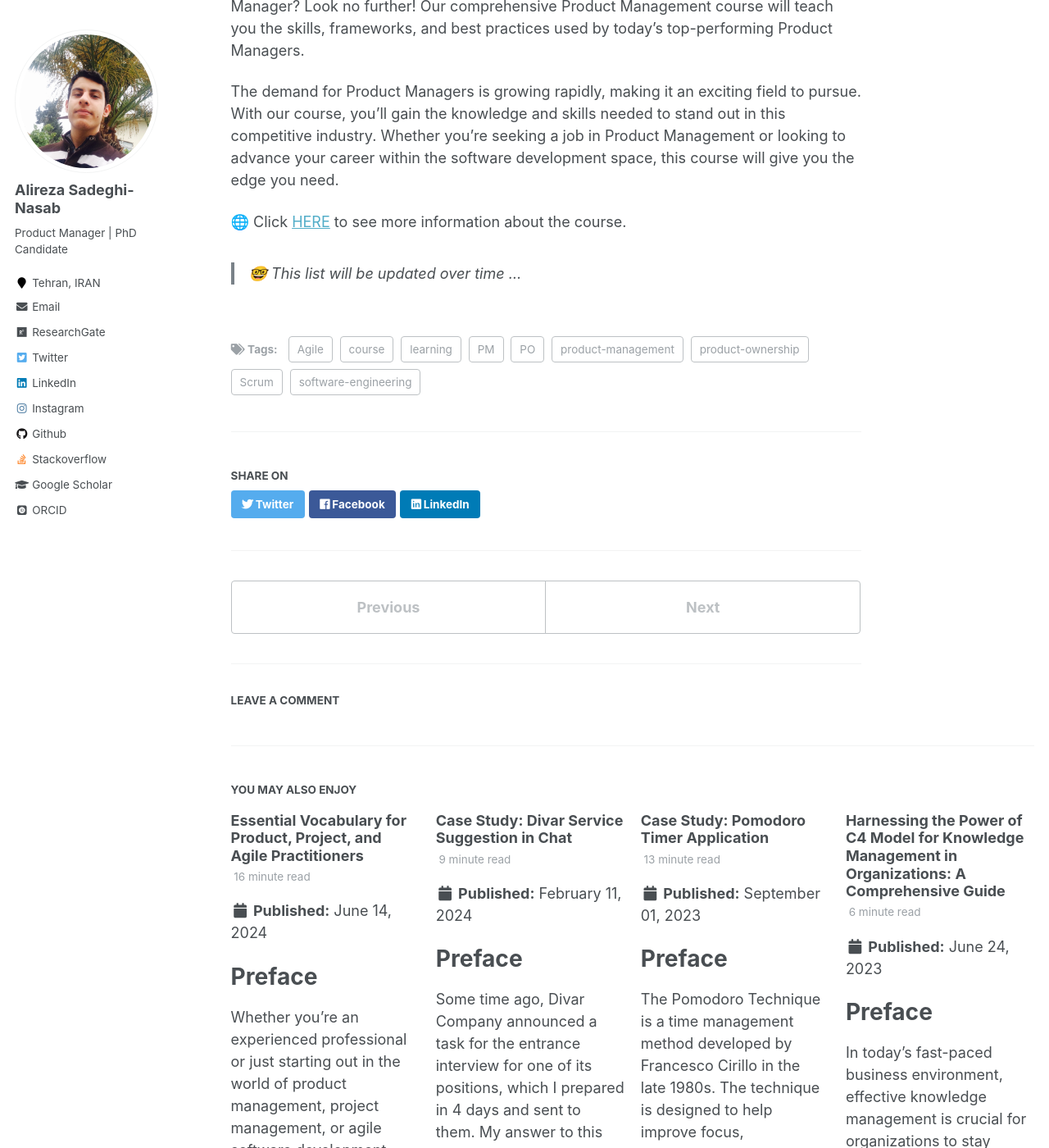
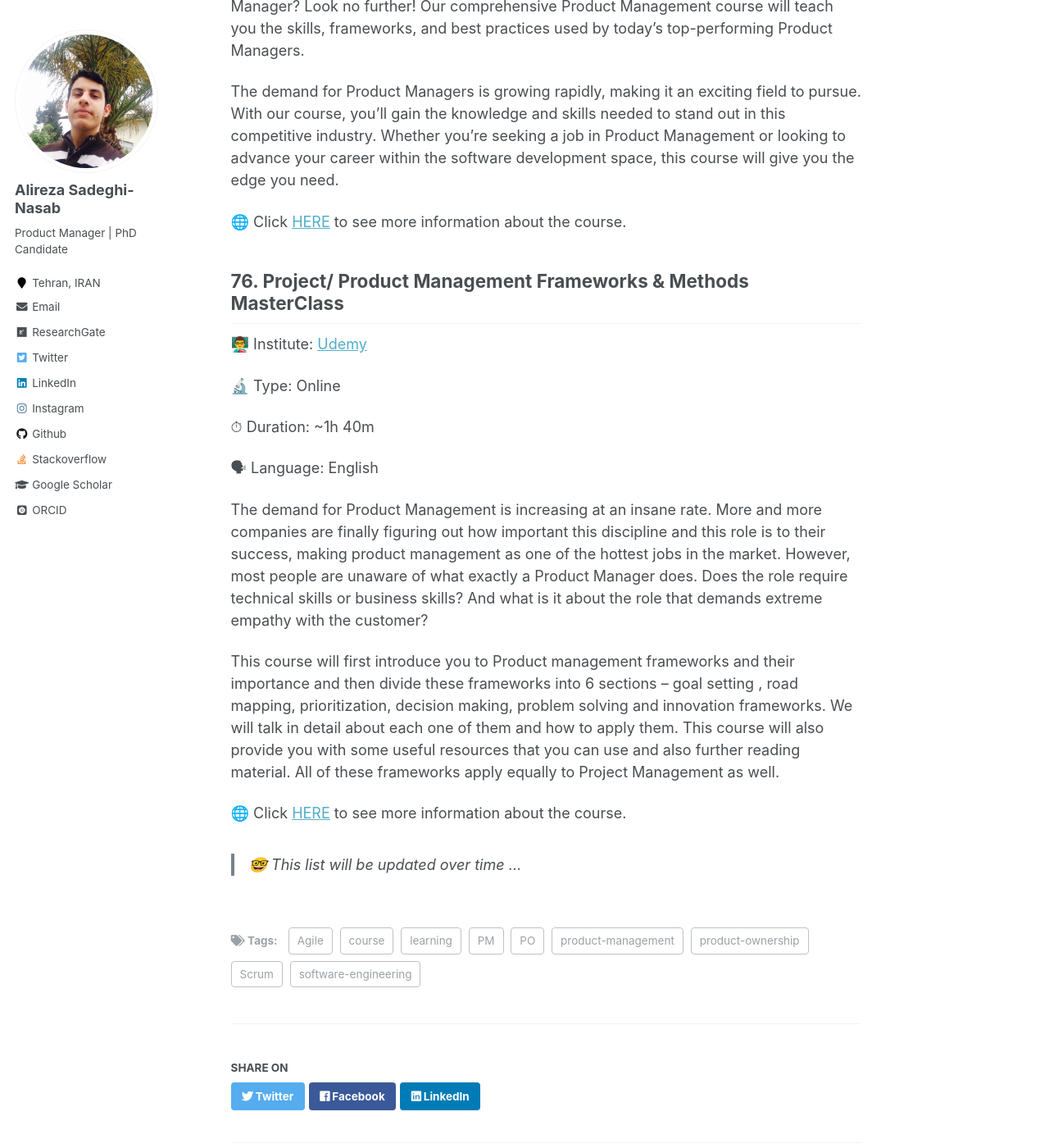
Before and after one commit to AlirezaSN/AlirezaSN.github.io, a Jekyll site: the page built from _posts/2023-03-25-blog-post-14.md, in a window 1280 px wide and 1400 px high, scrolled down 52354 px. Shown: the whole window at 82% size. Built offline with Jekyll 4.4.1, drawn with Linux system fonts in a browser that asks for light colours; some web fonts are replaced; comment, search, counter and statistics services are not loaded; some of the changed text lies outside the part shown.

Commit message:
add a new course

```diff
--- a/_posts/2023-03-25-blog-post-14.md
+++ b/_posts/2023-03-25-blog-post-14.md
@@ -1425,4 +1425,20 @@ The demand for Product Managers is growing rapidly, making it an exciting field
 
 🌐 Click [HERE](https://www.udemy.com/course/product-management-101-essential-skills-for-success/) to see more information about the course.
 
+## 76. Project/ Product Management Frameworks & Methods MasterClass
+
+👨‍🏫 Institute: [Udemy]((https://www.udemy.com))
+
+🔬 Type: Online
+
+⏱ Duration: ~1h 40m
+
+🗣 Language: English
+
+The demand for Product Management is increasing at an insane rate. More and more companies are finally figuring out how important this discipline and this role is to their success, making product management as one of the hottest jobs in the market. However, most people are unaware of what exactly a Product Manager does. Does the role require technical skills or business skills? And what is it about the role that demands extreme empathy with the customer?
+
+This course will first introduce you to Product management frameworks and their importance and then divide these frameworks into 6 sections – goal setting , road mapping, prioritization, decision making, problem solving and innovation frameworks. We will talk in detail about each one of them and how to apply them. This course will also provide you with some useful resources that you can use and also further reading material. All of these frameworks apply equally to Project Management as well.
+
+🌐 Click [HERE](https://www.udemy.com/course/project-and-product-management-frameworks-methodologies-masterclass/) to see more information about the course.
+
 > 🤓 This list will be updated over time ...
```
